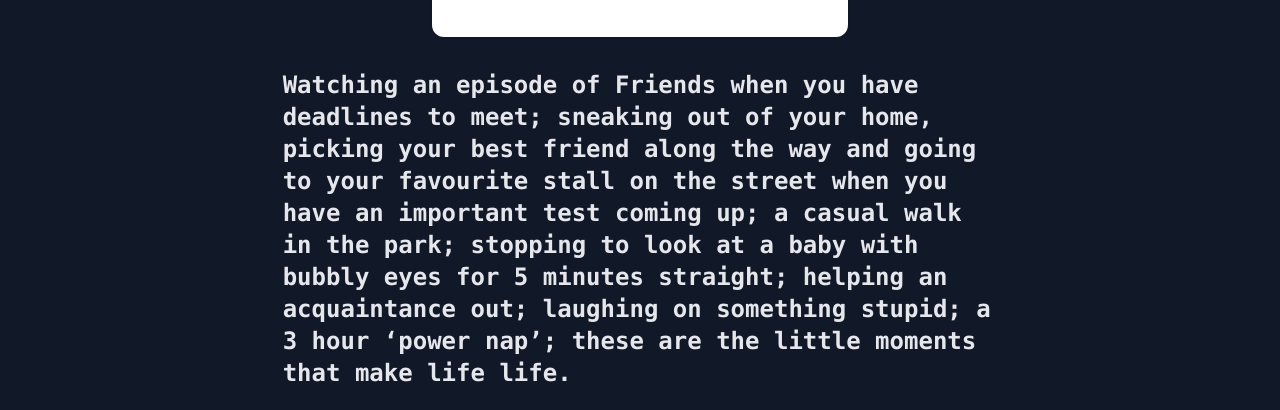
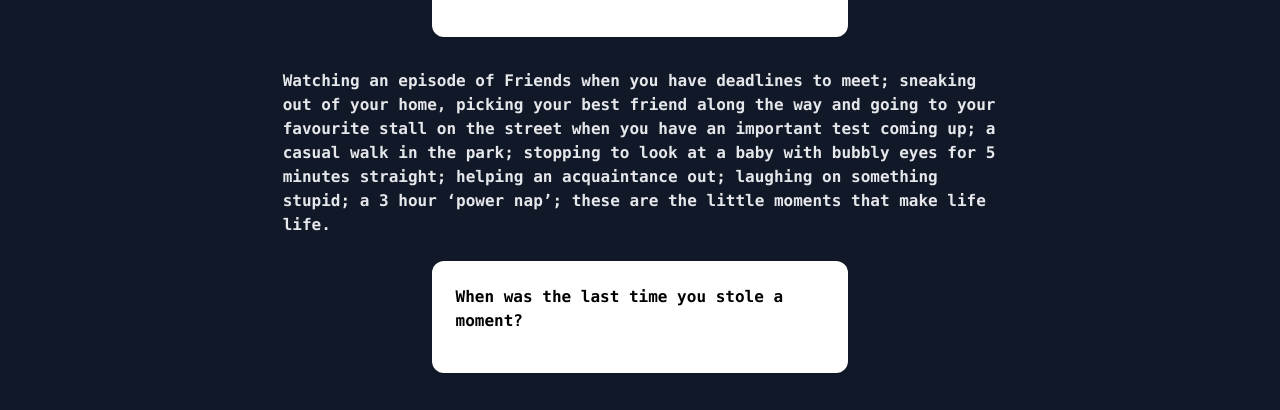
Before and after one commit to Subhadeep-Paul5/Shreya-Gupta, a plain HTML site: page Blog3.html in a window 1280 px wide. Shown: the part 943-1353 px from the top of the page. Drawn offline with nearby package versions, Linux system fonts and the light colour scheme.

Commit message:
Update Blog3.html

```diff
--- a/Blog3.html
+++ b/Blog3.html
@@ -124,7 +124,7 @@
         </h2>
       </div>
     </div>
-<h4 class="text-2xl font-mono font-bold mb-6">
+<h4 class="text-1xl font-mono font-bold mb-6">
 Watching an episode of Friends when you have deadlines to meet; sneaking out of your home, picking your best friend along the way and going to your favourite stall on the street when you have an important test coming up; a casual walk in the park; stopping to look at a baby with bubbly eyes for 5 minutes straight; helping an acquaintance out; laughing on something stupid; a 3 hour ‘power nap’; these are the little moments that make life life.
 </h4>
 <div class="bg-white lg:w-7/12 dark:bg-gray-700 text-black dark:text-white rounded-xl shadow-sm p-6 mb-8">
```
